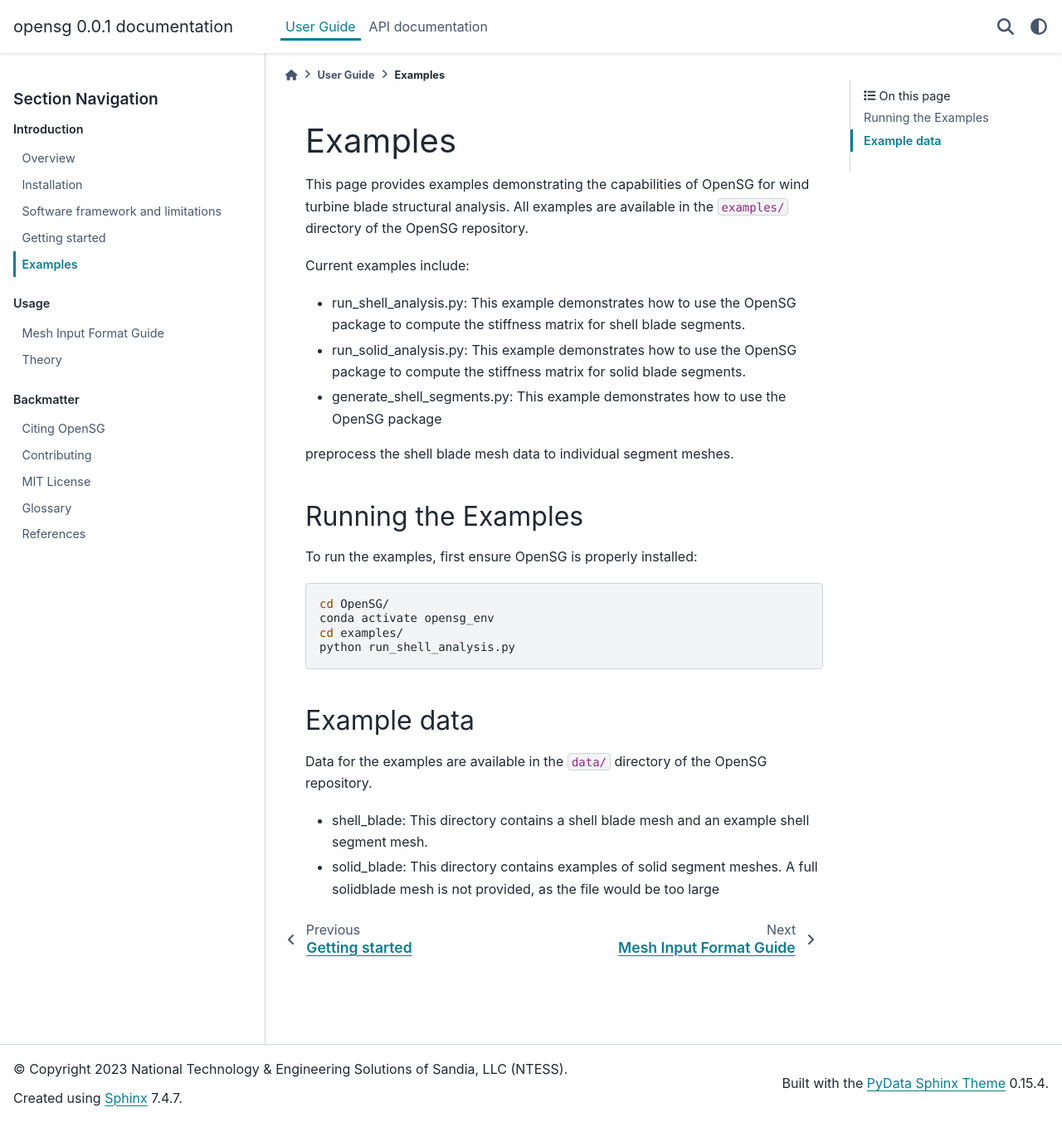
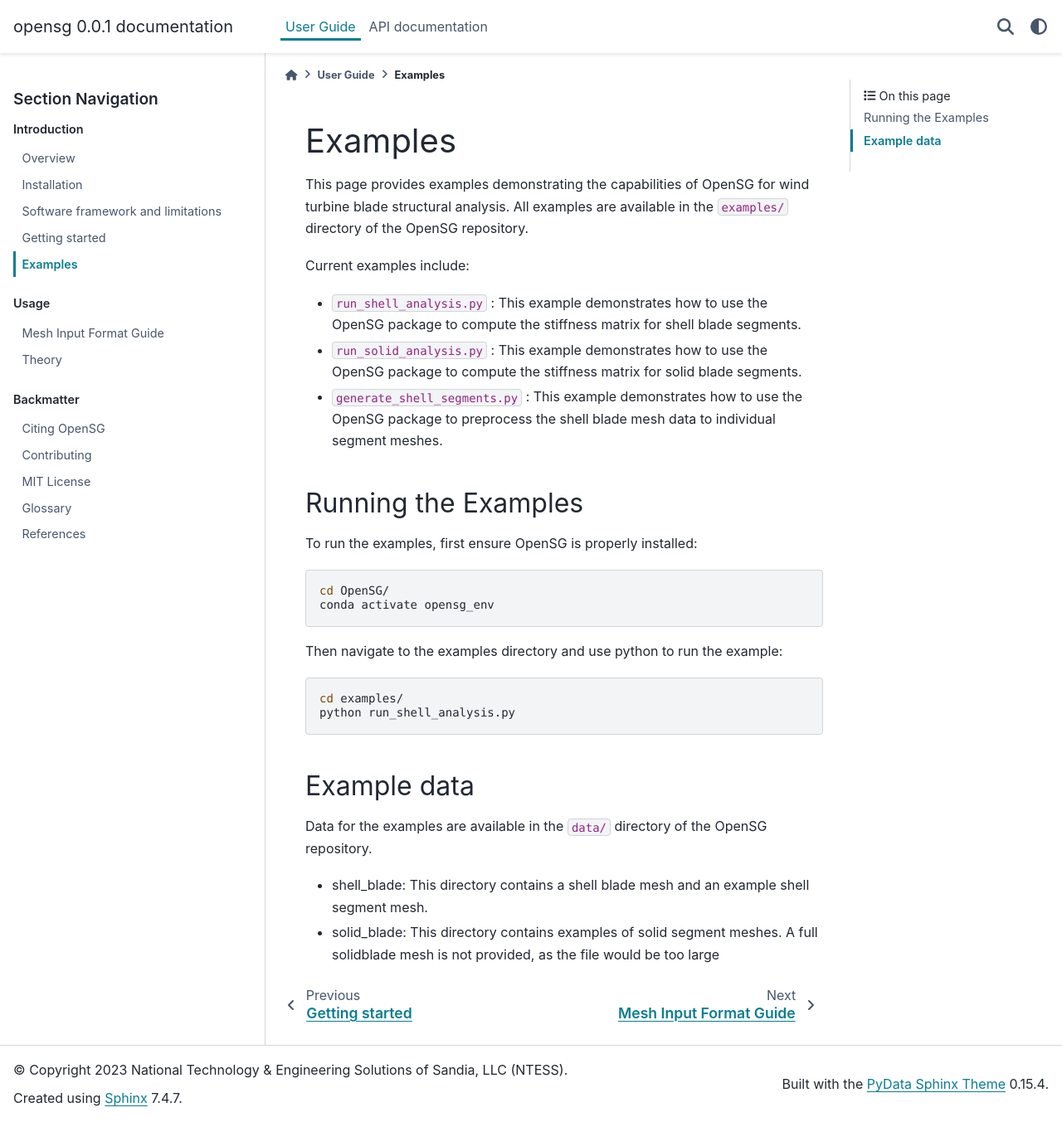
Before and after one commit to wenbinyugroup/OpenSG, a Sphinx documentation site: the page built from docs/user-guide/examples.rst, in a window 1280 px wide and 1353 px high. Shown: the whole window at 83% size. Built offline with Sphinx 7.4.7 and the PyData theme 0.15.4, drawn with Linux system fonts in a browser that asks for light colours.

Commit message:
misc doc fixes

```diff
--- a/docs/api-doc.rst
+++ b/docs/api-doc.rst
@@ -4,7 +4,7 @@
 API documentation
 =================
 
-.. automodule:: OpenSG
+.. automodule:: opensg
     :no-members:
     :no-undoc-members:
     :no-inherited-members:
--- a/docs/user-guide/examples.rst
+++ b/docs/user-guide/examples.rst
@@ -8,12 +8,12 @@
 
 Current examples include:
 
-* run_shell_analysis.py: This example demonstrates how to use the OpenSG package to compute the stiffness matrix for shell blade segments.
+* ``run_shell_analysis.py`` : This example demonstrates how to use the OpenSG package to compute the stiffness matrix for shell blade segments.
 
-* run_solid_analysis.py: This example demonstrates how to use the OpenSG package to compute the stiffness matrix for solid blade segments.
+* ``run_solid_analysis.py`` : This example demonstrates how to use the OpenSG package to compute the stiffness matrix for solid blade segments.
 
-* generate_shell_segments.py: This example demonstrates how to use the OpenSG package
-preprocess the shell blade mesh data to individual segment meshes.
+* ``generate_shell_segments.py`` : This example demonstrates how to use the OpenSG package
+  to preprocess the shell blade mesh data to individual segment meshes.
 
 
 Running the Examples
@@ -25,6 +25,11 @@
 
    cd OpenSG/
    conda activate opensg_env
+
+Then navigate to the examples directory and use python to run the example:
+
+.. code-block:: bash
+
    cd examples/
    python run_shell_analysis.py
 
```
